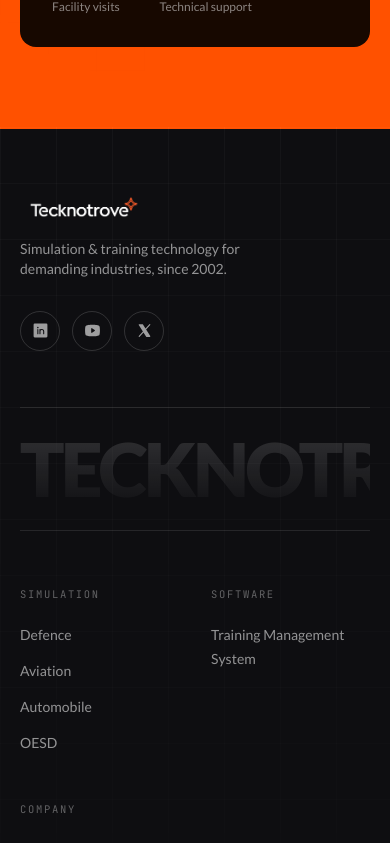
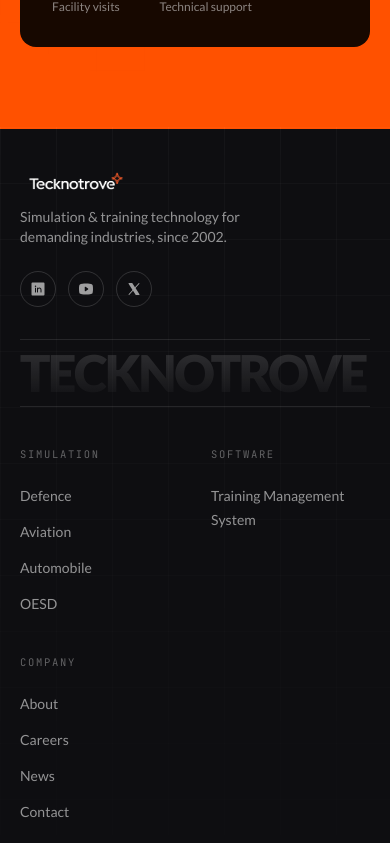
Before and after one commit to techinfinitydevelopers/tecknotrove, a Next.js app: page / in a window 390 px wide. Shown: the part 8419-9262 px from the top of the page. Built offline with nearby package versions, Linux system fonts and the light colour scheme.

Commit message:
Cut footer height roughly in half
Shrink the wordmark and tighten every vertical gap in the footer -
778px was too huge. Down to 570px.

```diff
--- a/src/components/Footer.tsx
+++ b/src/components/Footer.tsx
@@ -24,7 +24,7 @@
 
 export default function Footer() {
   return (
-    <footer className="relative overflow-hidden bg-footer-bg pt-16 text-white">
+    <footer className="relative overflow-hidden bg-footer-bg pt-10 text-white">
       <div className="absolute inset-x-0 top-0 h-[2px] bg-orange" />
       <div
         className="pointer-events-none absolute inset-0 opacity-[0.5]"
@@ -37,16 +37,16 @@
       />
 
       <div className="relative mx-auto max-w-[1400px] px-5 sm:px-8">
-        <div className="flex flex-col items-start justify-between gap-8 border-b border-white/10 pb-14 sm:flex-row sm:items-center">
+        <div className="flex flex-col items-start justify-between gap-6 border-b border-white/10 pb-8 sm:flex-row sm:items-center">
           <div>
             <Image
               src="/images/logo-white.png"
               alt="Tecknotrove"
               width={158}
               height={40}
-              className="h-8 w-auto"
+              className="h-7 w-auto"
             />
-            <p className="mt-4 max-w-[280px] text-sm text-white/55">
+            <p className="mt-3 max-w-[280px] text-sm text-white/55">
               Simulation &amp; training technology for demanding industries,
               since 2002.
             </p>
@@ -59,18 +59,18 @@
                 target="_blank"
                 rel="noopener noreferrer"
                 aria-label="Social link"
-                className="flex h-10 w-10 items-center justify-center rounded-full border border-white/15 text-white/60 transition-colors hover:border-orange/60 hover:text-orange-300"
+                className="flex h-9 w-9 items-center justify-center rounded-full border border-white/15 text-white/60 transition-colors hover:border-orange/60 hover:text-orange-300"
               >
-                <Icon size={17} weight="fill" />
+                <Icon size={16} weight="fill" />
               </a>
             ))}
           </div>
         </div>
 
         {/* oversized wordmark */}
-        <div className="overflow-hidden border-b border-white/10 py-6 sm:py-8">
+        <div className="overflow-hidden border-b border-white/10 py-2 sm:py-3">
           <p
-            className="select-none whitespace-nowrap text-[19vw] font-black uppercase leading-none tracking-tighter sm:text-[11vw] lg:text-[9rem]"
+            className="select-none whitespace-nowrap text-[13vw] font-black uppercase leading-none tracking-tighter sm:text-[7vw] lg:text-[5rem]"
             style={{
               background:
                 "linear-gradient(180deg, rgba(255,255,255,0.14) 0%, rgba(255,255,255,0.02) 100%)",
@@ -83,7 +83,7 @@
           </p>
         </div>
 
-        <div className="grid grid-cols-2 gap-x-8 gap-y-12 border-b border-white/10 py-14 sm:grid-cols-4">
+        <div className="grid grid-cols-2 gap-x-8 gap-y-10 border-b border-white/10 py-10 sm:grid-cols-4">
           {COLUMNS.map((col) => (
             <div key={col.title}>
               <p className="mono-label mb-5 text-[10.5px] text-white/35">
@@ -137,7 +137,7 @@
           </div>
         </div>
 
-        <div className="flex flex-col items-center justify-between gap-4 py-8 text-xs text-white/35 sm:flex-row">
+        <div className="flex flex-col items-center justify-between gap-4 py-6 text-xs text-white/35 sm:flex-row">
           <p>&copy; {new Date().getFullYear()} Tecknotrove Systems India Pvt Ltd.</p>
           <div className="flex gap-6">
             <a href="#privacy" className="hover:text-white/60">
```
Also changed, not shown: 1 other file (tests, documents, lock files or other folders).
